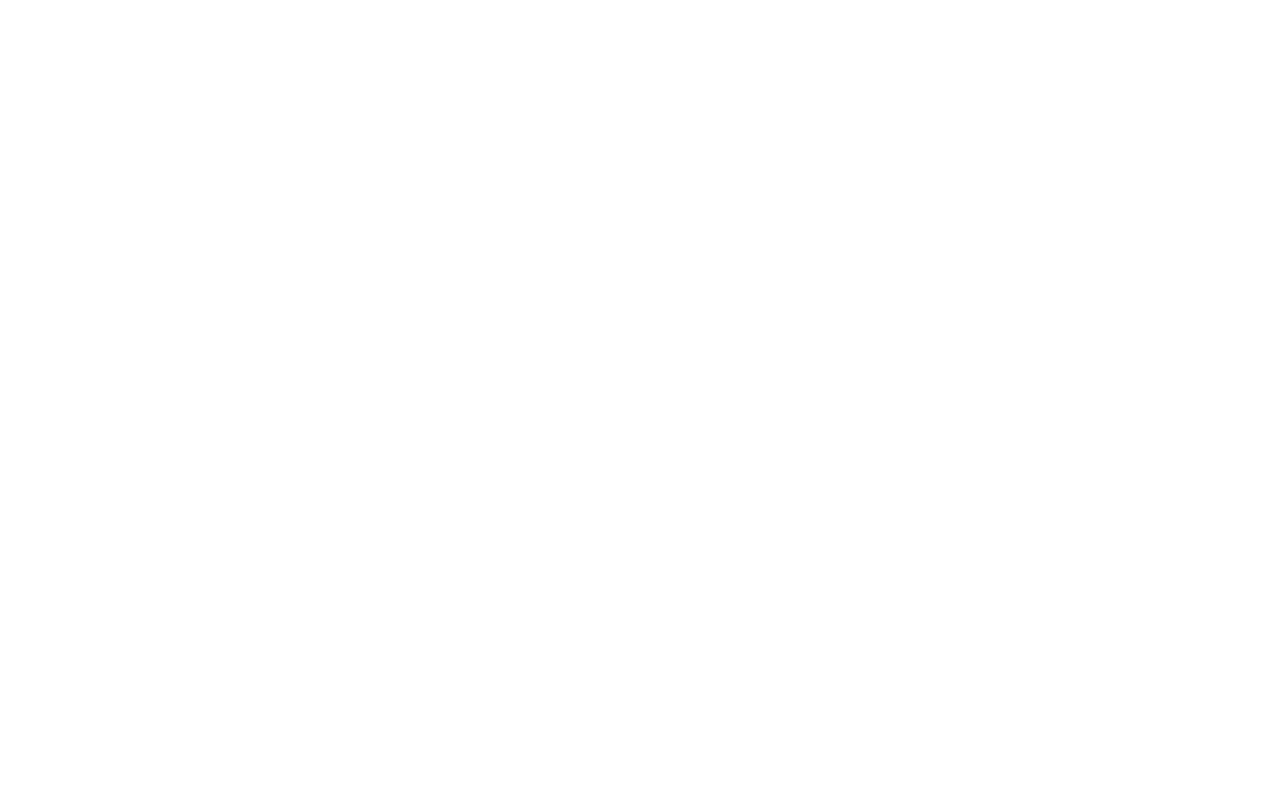
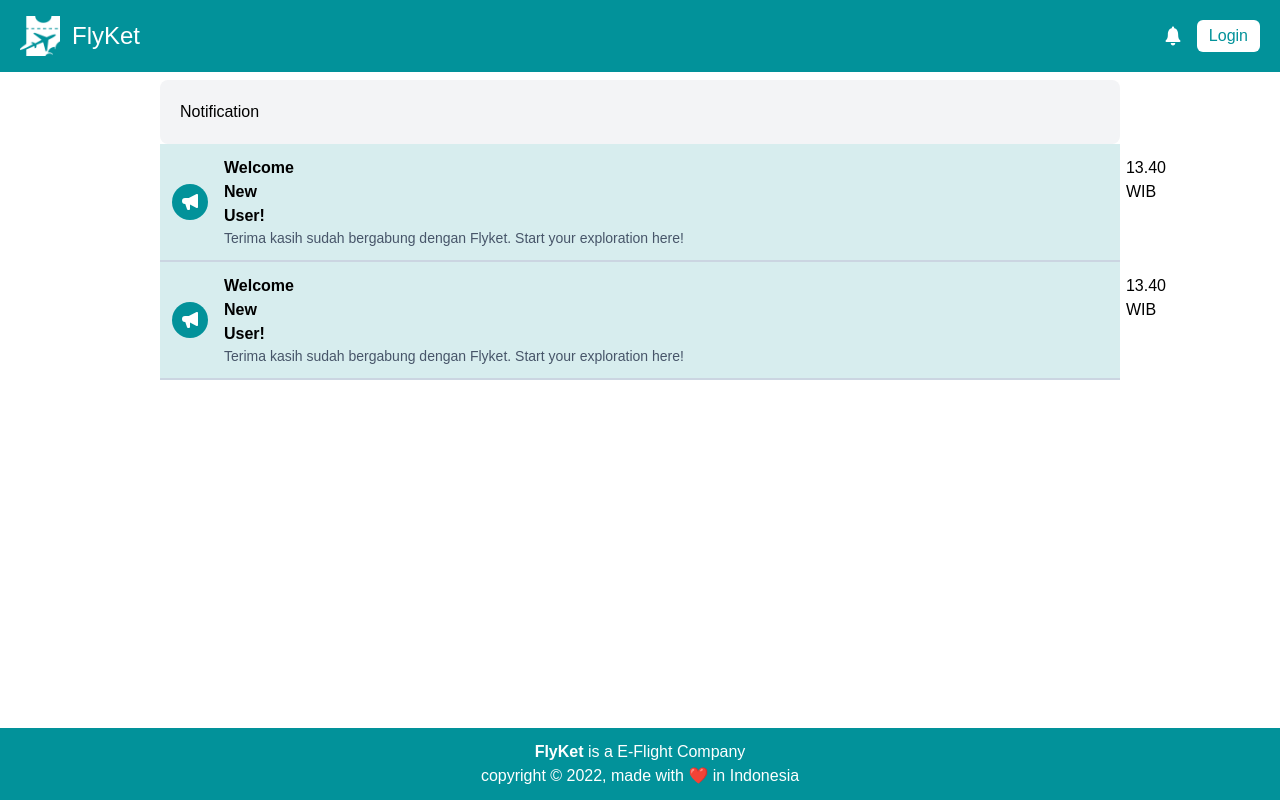
Before and after one commit to azarnuzy/E-Flight-Final-Project, a React (Create React App) app: page /notification in a window 1280 px wide. Before the commit this address had no page. Built offline with nearby package versions, Linux system fonts and the light colour scheme; what tailwindcss-font-inter would draw is missing.

Commit message:
Add Notification Page

```diff
--- /dev/null
+++ b/src/assets/data.json
@@ -0,0 +1,14 @@
+[
+    {
+        "id": 1,
+        "title": "Welcome New User!",
+        "content": "Terima kasih sudah bergabung dengan Flyket. Start your exploration here!",
+        "time": "13.40 WIB"
+    },{
+        "id": 2,
+        "title": "Welcome New User!",
+        "content": "Terima kasih sudah bergabung dengan Flyket. Start your exploration here!",
+        "time": "13.40 WIB"
+    }
+
+  ]
--- a/src/components/Navbar/Navbar.js
+++ b/src/components/Navbar/Navbar.js
@@ -2,17 +2,18 @@ import React from 'react';
 import { Link } from 'react-router-dom';
 import logo from '../../assets/Logo.png';
 import { AiOutlineSearch } from 'react-icons/ai';
+import { IoIosNotifications } from 'react-icons/io';
 import { useNavigate} from "react-router-dom"
 
 export default function Navbar() {
   const navigate = useNavigate()
   return (
-    <div className="w-full bg-primary flex justify-between px-3 fixed top-0 z-10">
+    <div className="w-full bg-primary flex justify-between px-5 py-2 fixed top-0 z-10">
       <Link to={'/'} className="flex items-center gap-3 my-2 ">
-        <img src={logo} alt="" className="w-[60px]" />{' '}
+        <img src={logo} alt="" className="w-[40px]" />{' '}
         <span className="text-white text-2xl">FlyKet</span>
       </Link>
-      <div className="py-2 border-t-0 border-x-0 border-b-2 border-slate-50 w-[40vw] border-solid  my-3 lg:flex justify-between items-center hidden">
+      {/* <div className="py-2 border-t-0 border-x-0 border-b-2 border-slate-50 w-[40vw] border-solid  my-3 lg:flex justify-between items-center hidden">
         <input
           type="text"
           className="outline-none bg-transparent placeholder:text-gray-200 ml-3 w-full"
@@ -29,9 +30,12 @@ export default function Navbar() {
         <label htmlFor="search-movie">
           <AiOutlineSearch className="text-white mr-3" />
         </label>
-      </div>
+      </div> */}
       <div className="flex gap-3 items-center">
-        <button className="text-primary bg-white py-2 px-3 rounded-md" onClick={() => navigate(`/login`)}>
+        <button onClick={() => navigate(`/notification`)}>
+          <IoIosNotifications className='text-white text-2xl'/>
+        </button>
+        <button className="text-primary bg-white py-1 px-3 rounded-md" onClick={() => navigate(`/login`)}>
           Login
         </button>
       </div>
--- a/src/config/RoutesComponents.js
+++ b/src/config/RoutesComponents.js
@@ -5,10 +5,12 @@ import Navbar from '../components/Navbar/Navbar';
 import { Login } from '../pages/Authentication/Login';
 import { Register } from '../pages/Authentication/Register';
 import Home from '../pages/Home';
+import { Notification } from '../pages/Notification';
 
 export default function RoutesComponents() {
   return (
     <Routes>
+      <Route path='notification' element={<Notification/>}/>
       <Route path="/login" element={<Login />} />
       <Route path="/signup" element={<Register />} />
       <Route path="/" element={<Home />} />
--- a/src/pages/Authentication/Register.js
+++ b/src/pages/Authentication/Register.js
@@ -82,7 +82,7 @@ export const Register = () => {
                                                     key={personIdx}
                                                     className={({ active }) =>
                                                         `relative cursor-default select-none py-2 pl-10 pr-4 ${
-                                                        active ? 'bg-primarylight text-white' : 'text-gray-900'
+                                                        active ? 'bg-color4 text-white' : 'text-gray-900'
                                                         }`
                                                     }
                                                     value={person}
--- /dev/null
+++ b/src/pages/Notification.js
@@ -0,0 +1,37 @@
+import React, { useState } from 'react'
+import Footer from '../components/Footer/Footer'
+import Navbar from '../components/Navbar/Navbar'
+import { HiSpeakerphone } from 'react-icons/hi'
+import dataNotif from '../assets/data.json'
+
+export const Notification = () => {
+
+  const [data] = useState(dataNotif);
+  return (
+    <div>
+        <Navbar/>
+        <div className='m-20 w-3/4 mx-auto'>
+            <div className='container bg-gray-100 rounded rounded-lg'>
+                <p className='p-[20px]'>Notification</p>
+            </div>
+            {data && data.map((item) => (
+              <div className='bg-color5 cursor-pointer hover:bg-color6 border-b-2 border-slate-300'>
+                <div className='flex flex-row gap-1 p-3'>
+                  <div className='bg-primary rounded rounded-full my-auto'>
+                    <HiSpeakerphone className='text-white text-xl m-2'/>
+                  </div>
+                  <div className='ml-3'>
+                    <div className='flex flex-row space-x-[52rem]'>
+                      <h5 className='font-bold text-base max-w-[200px]'>{item.title}</h5>
+                      <p>{item.time}</p>
+                    </div>
+                    <p className='text-sm text-slate-600'>{item.content}</p>
+                  </div>
+                </div>
+              </div>
+            ))}
+        </div>
+        <Footer/>
+    </div>
+  )
+}
--- a/tailwind.config.js
+++ b/tailwind.config.js
@@ -7,7 +7,9 @@ module.exports = {
         primary: '#02929A',
         secondary: '#169BA2',
         thirdly: '#1EA5AC',
-        primarylight: '#5EC4C9',
+        color4: '#5EC4C9',
+        color5: '#D7EDEE',
+        color6: '#E8F4F4'
       },
     },
   },
```
